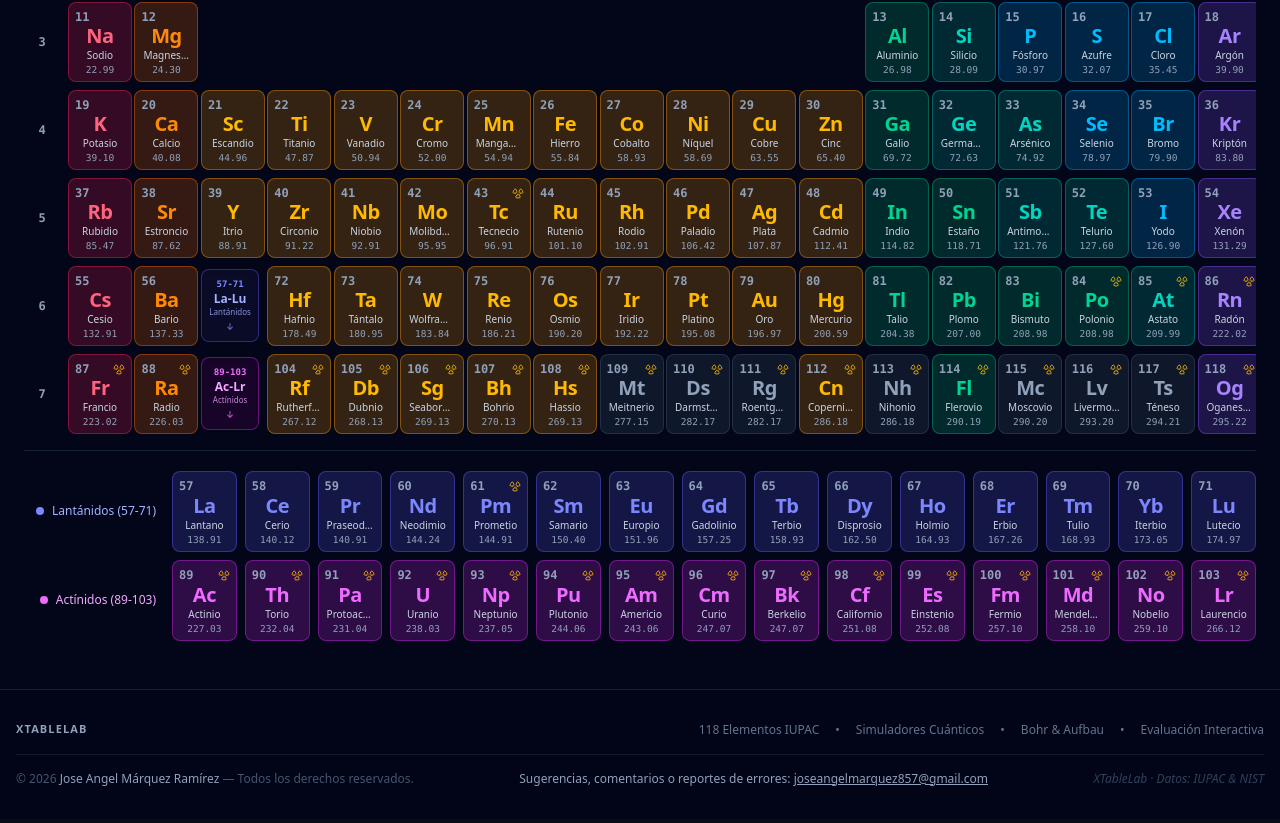
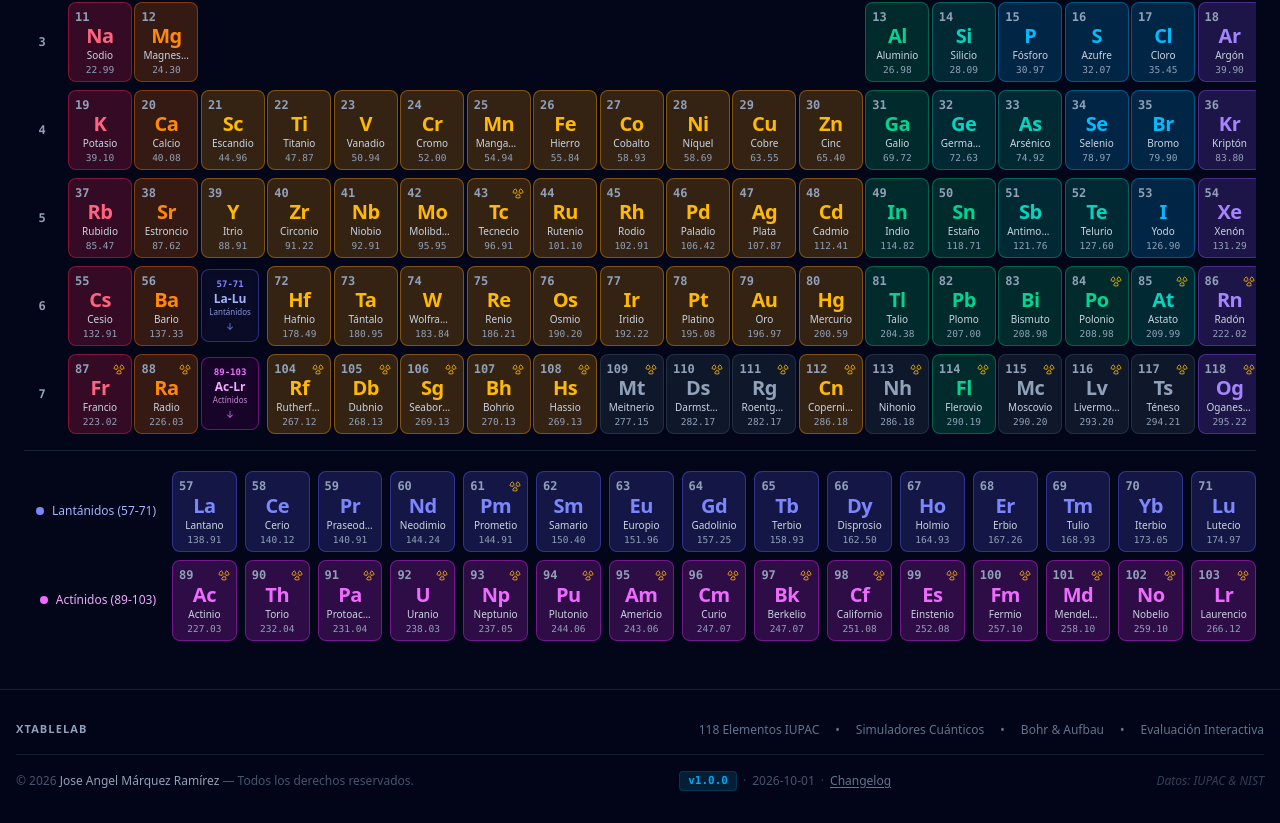
Before and after one commit to Jangelmqza/XTableLab, a React (Vite) app: page / in a window 1280 px wide. Shown: the part 536-1359 px from the top of the page. Built offline with nearby package versions, Linux system fonts and the light colour scheme.

Commit message:
feat: add centralized version system and versioned footer (v1.0.0)

```diff
--- a/src/App.tsx
+++ b/src/App.tsx
@@ -13,6 +13,8 @@ import { ElectronConfigSimulator } from './components/Simulators/ElectronConfigS
 import { ChemicalBondSimulator } from './components/Simulators/ChemicalBondSimulator';
 import { QuizModule } from './components/Quiz/QuizModule';
 import { InfoModal } from './components/InfoModal/InfoModal';
+import { APP_VERSION, APP_BUILD_DATE } from './version';
+
 
 export function App() {
   const [activeTab, setActiveTab] = useState<AppTab>('table');
@@ -246,7 +248,7 @@ export function App() {
               <span>•</span>
               <span>Simuladores Cuánticos</span>
               <span>•</span>
-              <span>Bohr & Aufbau</span>
+              <span>Bohr &amp; Aufbau</span>
               <span>•</span>
               <span>Evaluación Interactiva</span>
             </div>
@@ -255,20 +257,34 @@ export function App() {
           {/* Divider */}
           <div className="w-full border-t border-slate-800/60" />
 
-          {/* Copyright row */}
+          {/* Copyright + version row */}
           <div className="flex flex-col sm:flex-row items-center justify-between w-full gap-2 text-slate-600">
             <span>
               © 2026{' '}
               <span className="text-slate-400 font-medium">Jose Angel Márquez Ramírez</span>
               {' '}— Todos los derechos reservados.
             </span>
-            <span className="text-slate-400 font-medium">
-                Sugerencias, comentarios o reportes de errores: <a href="mailto:joseangelmarquez857@gmail.com" className="text-slate-400 hover:text-slate-300 underline">
-                  joseangelmarquez857@gmail.com
-                </a>
+
+            {/* Version badge */}
+            <span className="flex items-center gap-1.5">
+              <span className="font-mono text-sky-500 bg-sky-950/60 border border-sky-800/40 px-2 py-0.5 rounded text-[11px] font-semibold">
+                v{APP_VERSION}
+              </span>
+              <span className="text-slate-700">·</span>
+              <span className="text-slate-600">{APP_BUILD_DATE}</span>
+              <span className="text-slate-700">·</span>
+              <a
+                href="https://github.com/Jangelmqza/XTableLab/releases"
+                target="_blank"
+                rel="noopener noreferrer"
+                className="text-slate-500 hover:text-sky-400 transition-colors underline underline-offset-2"
+              >
+                Changelog
+              </a>
             </span>
+
             <span className="text-slate-700 italic">
-              XTableLab · Datos: IUPAC & NIST
+              Datos: IUPAC &amp; NIST
             </span>
           </div>
         </div>
--- a/src/components/Navbar/Navbar.tsx
+++ b/src/components/Navbar/Navbar.tsx
@@ -7,6 +7,8 @@ import {
   GraduationCap,
   HelpCircle,
 } from 'lucide-react';
+import { APP_VERSION } from '../../version';
+
 
 export type AppTab = 'table' | 'compare' | 'atom' | 'config' | 'bonds' | 'quiz';
 
@@ -54,7 +56,7 @@ export const Navbar: React.FC<NavbarProps> = ({
             <h1 className="font-extrabold text-sm sm:text-base text-white tracking-tight flex items-center gap-1.5">
               XTableLab
               <span className="text-[10px] font-mono font-normal text-sky-400 bg-sky-950/80 border border-sky-800/50 px-1.5 py-0.2 rounded">
-                v1.0 IUPAC
+                v{APP_VERSION}
               </span>
             </h1>
             <p className="text-[10px] text-slate-400">Plataforma Universitaria Interactiva</p>
--- /dev/null
+++ b/src/version.ts
@@ -0,0 +1,10 @@
+/**
+ * XTableLab — versión de la aplicación
+ * Actualiza este archivo antes de cada release y haz commit con:
+ *   git commit -m "chore: bump version to X.X.X"
+ *
+ * Historial:
+ *  1.0.0 (2026-10-01) — Lanzamiento inicial: tabla interactiva, 5 simuladores, quizzes
+ */
+export const APP_VERSION = '1.0.0';
+export const APP_BUILD_DATE = '2026-10-01';
```
